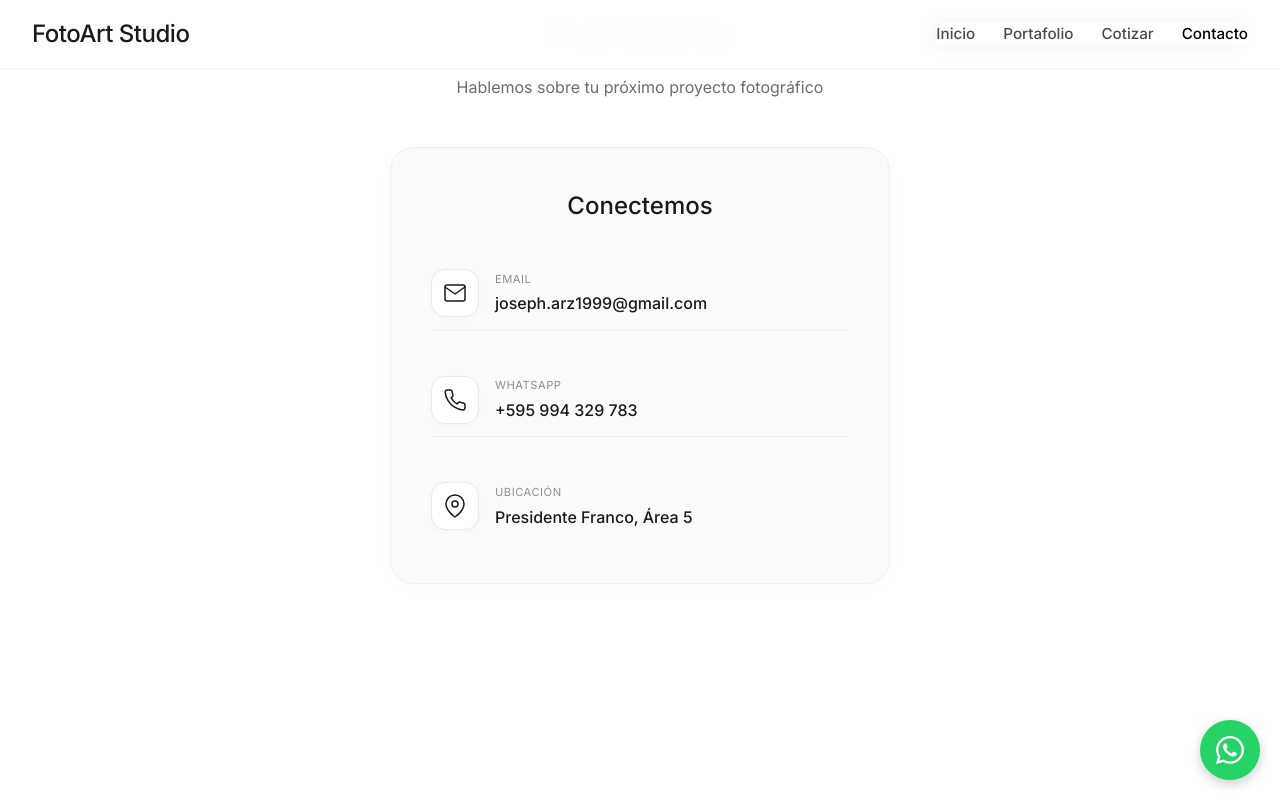
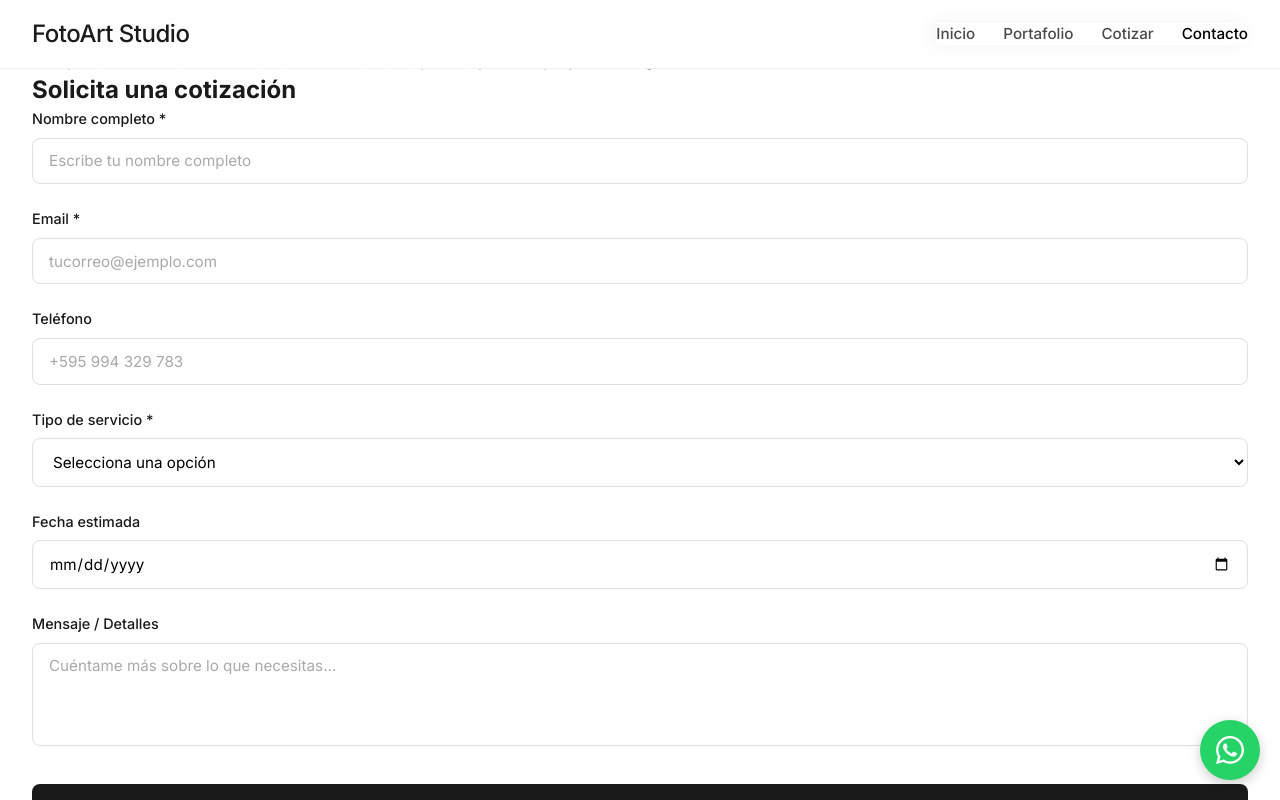
Before and after one commit to josepharz1999-netizen/fotografia-portafolio, a React (Vite) app: page / in a window 1280 px wide. Both pictures are taken after a click on the link "Contacto". Shown: the top 800 px of the page. Built offline with nearby package versions, Linux system fonts and the light colour scheme.

Commit message:
Update Contacto.jsx

```diff
--- a/src/pages/Contacto.jsx
+++ b/src/pages/Contacto.jsx
@@ -2,20 +2,142 @@ import React, { useState } from 'react';
 import './Contacto.css';
 
 function Contacto() {
+  const [formData, setFormData] = useState({
+    nombre: '',
+    email: '',
+    telefono: '',
+    tipoServicio: '',
+    fechaEvento: '',
+    mensaje: ''
+  });
+  const [enviado, setEnviado] = useState(false);
+
+  const handleChange = (e) => {
+    setFormData({
+      ...formData,
+      [e.target.name]: e.target.value
+    });
+  };
+
+  const handleSubmit = (e) => {
+    e.preventDefault();
+    console.log('Cotización enviada:', formData);
+    setEnviado(true);
+    setFormData({
+      nombre: '',
+      email: '',
+      telefono: '',
+      tipoServicio: '',
+      fechaEvento: '',
+      mensaje: ''
+    });
+    setTimeout(() => setEnviado(false), 4000);
+  };
+
   return (
-    <div className="contacto">
-      <div className="contacto-moderno">
-        <div className="contacto-header">
-          <h1>Contacto</h1>
-          <p>Hablemos sobre tu próximo proyecto fotográfico</p>
+    <div className="contacto-cotizar">
+      <div className="header-section">
+        <h1>Contacto y Cotización</h1>
+        <p>Completa el formulario o contáctame directamente para tu próximo proyecto fotográfico</p>
       </div>
 
-        <div className="contacto-grid">
-          {/* Solo la tarjeta de información */}
-          <div className="info-tarjeta-unica">
-            <h3>Conectemos</h3>
+      <div className="two-columns">
+        {/* Columna izquierda: Formulario de cotización */}
+        <div className="formulario-columna">
+          <h2>Solicita una cotización</h2>
+          <form onSubmit={handleSubmit}>
+            <div className="form-group">
+              <label>Nombre completo *</label>
+              <input
+                type="text"
+                name="nombre"
+                required
+                value={formData.nombre}
+                onChange={handleChange}
+                placeholder="Escribe tu nombre completo"
+              />
+            </div>
 
-            {/* Email */}
+            <div className="form-group">
+              <label>Email *</label>
+              <input
+                type="email"
+                name="email"
+                required
+                value={formData.email}
+                onChange={handleChange}
+                placeholder="tucorreo@ejemplo.com"
+              />
+            </div>
+
+            <div className="form-group">
+              <label>Teléfono</label>
+              <input
+                type="tel"
+                name="telefono"
+                value={formData.telefono}
+                onChange={handleChange}
+                placeholder="+595 994 329 783"
+              />
+            </div>
+
+            <div className="form-group">
+              <label>Tipo de servicio *</label>
+              <select name="tipoServicio" required value={formData.tipoServicio} onChange={handleChange}>
+                <option value="">Selecciona una opción</option>
+                <option value="boda">Boda / Evento</option>
+                <option value="retrato">Retrato / Sesión</option>
+                <option value="producto">Producto / Comercial</option>
+                <option value="paisaje">Paisaje / Viajes</option>
+                <option value="otro">Otro</option>
+              </select>
+            </div>
+
+            <div className="form-group">
+              <label>Fecha estimada</label>
+              <input
+                type="date"
+                name="fechaEvento"
+                value={formData.fechaEvento}
+                onChange={handleChange}
+              />
+            </div>
+
+            <div className="form-group">
+              <label>Mensaje / Detalles</label>
+              <textarea
+                name="mensaje"
+                rows="4"
+                value={formData.mensaje}
+                onChange={handleChange}
+                placeholder="Cuéntame más sobre lo que necesitas..."
+              ></textarea>
+            </div>
+
+            <button type="submit" className="btn-submit">Enviar cotización</button>
+
+            {enviado && (
+              <div className="mensaje-exito">
+                ✓ ¡Cotización enviada con éxito! Te contactaré en breve.
+              </div>
+            )}
+          </form>
+
+          <div className="paquetes-mini">
+            <h3>Paquetes referenciales</h3>
+            <ul>
+              <li><strong>📷 Básico</strong> – 2h + 50 fotos · $200</li>
+              <li><strong>✨ Premium</strong> – 4h + 100 fotos + álbum · $350</li>
+              <li><strong>🎥 Elite</strong> – Cobertura completa + video · $500</li>
+            </ul>
+            <p className="nota">*Cotización personalizada según tus necesidades.</p>
+          </div>
+        </div>
+
+        {/* Columna derecha: Información de contacto */}
+        <div className="contacto-columna">
+          <h2>Conectemos</h2>
+
           <div className="contacto-item">
             <div className="icon-wrapper">
               <svg viewBox="0 0 24 24" stroke="currentColor" strokeLinecap="round" strokeLinejoin="round">
@@ -29,7 +151,6 @@ function Contacto() {
             </div>
           </div>
 
-            {/* WhatsApp (reemplaza teléfono) */}
           <div className="contacto-item">
             <div className="icon-wrapper">
               <svg viewBox="0 0 24 24" stroke="currentColor" strokeLinecap="round" strokeLinejoin="round">
@@ -42,7 +163,6 @@ function Contacto() {
             </div>
           </div>
 
-            {/* Ubicación */}
           <div className="contacto-item">
             <div className="icon-wrapper">
               <svg viewBox="0 0 24 24" stroke="currentColor" strokeLinecap="round" strokeLinejoin="round">
@@ -58,7 +178,6 @@ function Contacto() {
         </div>
       </div>
     </div>
-    </div>
   );
 }
 
```
Lines whose indentation alone changed are shown as unchanged.
